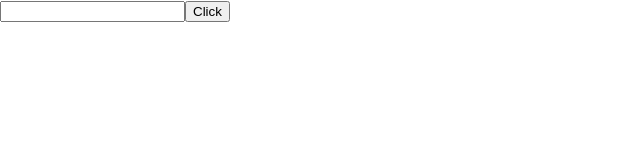
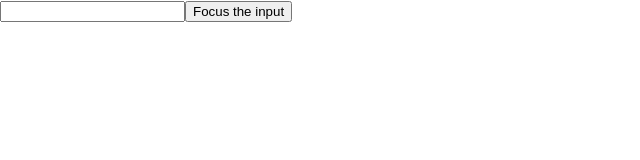
Before and after one commit to lata-makdiya/my-app, a React (Create React App) app: page / in a window 1280 px wide. Shown: the top 160 px of the page, without its empty margins (0-640 px from the left). Built offline with nearby package versions, Linux system fonts and the light colour scheme.

Commit message:
useRef Hook

```diff
--- a/src/index.js
+++ b/src/index.js
@@ -11,6 +11,6 @@ root.render(
 );
 
 // If you want to start measuring performance in your app, pass a function
-// to log results (for example: reportWebVitals(console.log))
+// to log results (for example: repwortWebVitals(console.log))
 // or send to an analytics endpoint. Learn more: https://bit.ly/CRA-vitals
 reportWebVitals();
--- a/src/practice/Practice.js
+++ b/src/practice/Practice.js
@@ -4,6 +4,7 @@
 // import ClassComponent from './lifecycle/ClassComponent';
 // import FunctionHookComponent from './hook/FunctionHookComponent';
 import UseRefComponent from './hook/UseRefComponent';
+import Form from './lifecycle/Form';
 
 function Practice() {
   // let [msg1, msg2] = useState(true);
@@ -59,7 +60,8 @@ function Practice() {
     // </div>
     // <ClassComponent />
     // <FunctionHookComponent />
-    <UseRefComponent />
+    // <UseRefComponent />
+    <Form/>
   );
 }
 
--- /dev/null
+++ b/src/practice/hook/UseCounter.js
@@ -0,0 +1,12 @@
+import {useState} from 'react'
+
+export default function UseCounter(initialValue = 0) {
+    const [count, setCount] = useState(initialValue) // State to keep track of count
+
+    // Function to increment count
+    const increment = () => setCount(count + 1)
+
+    // Returns count and increment function
+    return [count, increment]
+
+}
--- a/src/practice/hook/UseRefComponent.js
+++ b/src/practice/hook/UseRefComponent.js
@@ -1,20 +1,28 @@
-import { useRef } from 'react'
+import { useRef, useState, useEffect } from 'react';
+import UseCounter from './UseCounter';
 
 export default function UseRefComponent() {
-
+    // let [count, setCount] = useState(0);
     let inputRef = useRef(null);
+    const [count, setCount] = UseCounter();
 
     let changeInput = () => {
-        inputRef.current.value = 'Hello World!';
+        // inputRef.current.value = 'Hello World!';
         // inputRef.current.focus();
         // inputRef.current.style.backgroundColor = 'red';
         // inputRef.current.style.color = 'white';
         // inputRef.current.style.width = '50%';
         // console.log(inputRef.current.clientWidth);
+        setCount();
     }
+
+    useEffect(() => {
+        console.log('component rendered..');
+    })
 
     return (
         <>
+            <p>{count}</p>
             <input type="text" ref={inputRef} />
             <button onClick={changeInput}> Click </button>
         </>
--- /dev/null
+++ b/src/practice/lifecycle/Form.js
@@ -0,0 +1,21 @@
+import { Component, createRef } from 'react';
+
+export default class Form extends Component {
+    inputRef = createRef();
+
+    handleClick = () => {
+        this.inputRef.current.focus();
+        this.inputRef.current.value = 'Hello World!';
+    }
+
+    render() {
+        return (
+            <>
+                <input ref={this.inputRef} />
+                <button onClick={this.handleClick}>
+                    Focus the input
+                </button>
+            </>
+        );
+    }
+}
```
